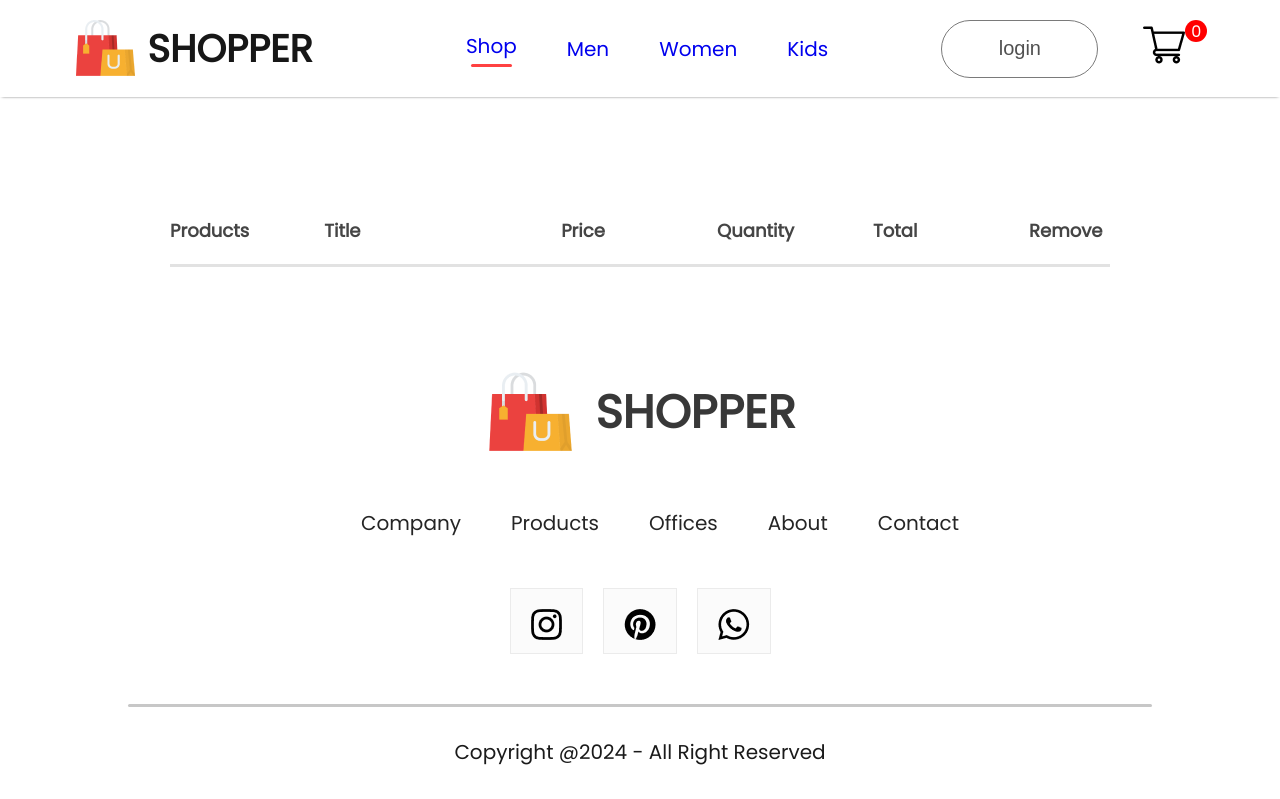
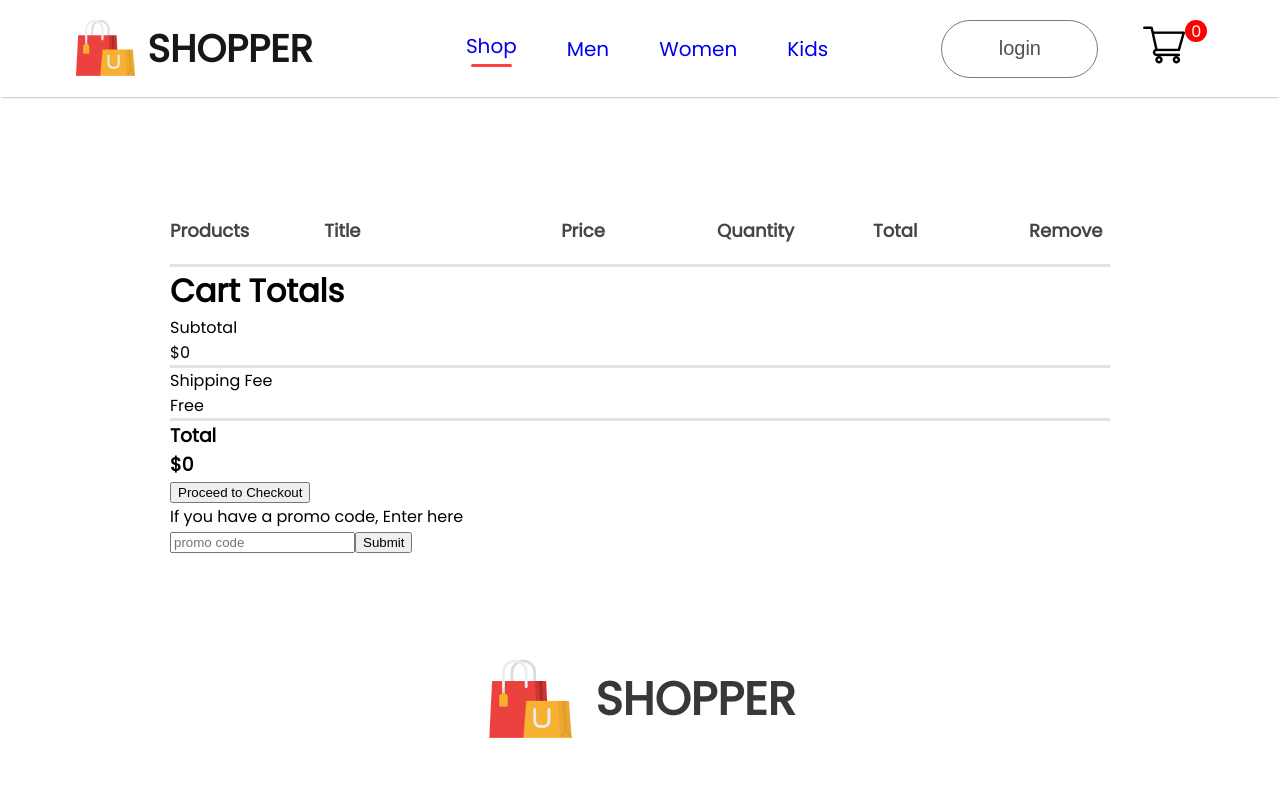
Before and after one commit to venkata-naveen-varma/ecommerce-site, a React (Create React App) app in the folder frontend/: page /cart in a window 1280 px wide. Shown: the top 799 px of the page. Built offline with nearby package versions, Linux system fonts and the light colour scheme.

Commit message:
Cart page

```diff
--- a/frontend/src/components/CartItems/CartItems.jsx
+++ b/frontend/src/components/CartItems/CartItems.jsx
@@ -30,7 +30,37 @@
                             <hr />
                         </div>)
             }
+            return null
         })}
+        <div className="cartitems-down">
+            <div className="cartitems-total">
+                <h1>Cart Totals</h1>
+                <div>
+                    <div className="cartitems-total-item">
+                        <p>Subtotal</p>
+                        <p>${0}</p>
+                    </div>
+                    <hr />
+                    <div className="cartitems-total-item">
+                        <p>Shipping Fee</p>
+                        <p>Free</p>
+                    </div>
+                    <hr />
+                    <div className="cartitems-total-item">
+                        <h3>Total</h3>
+                        <h3>${0}</h3>
+                    </div>
+                </div>
+                <button>Proceed to Checkout</button>
+            </div>
+            <div className="cartitems-promocode">
+                <p>If you have a promo code, Enter here</p>
+                <div className="cartitems-promobox">
+                    <input type="text" placeholder='promo code' />
+                    <button>Submit</button>
+                </div>
+            </div>
+        </div>
     </div>
   )
 }
```
Also changed, not shown: frontend/src/components/CartItems/CartItems.css (line endings or trailing spaces).
